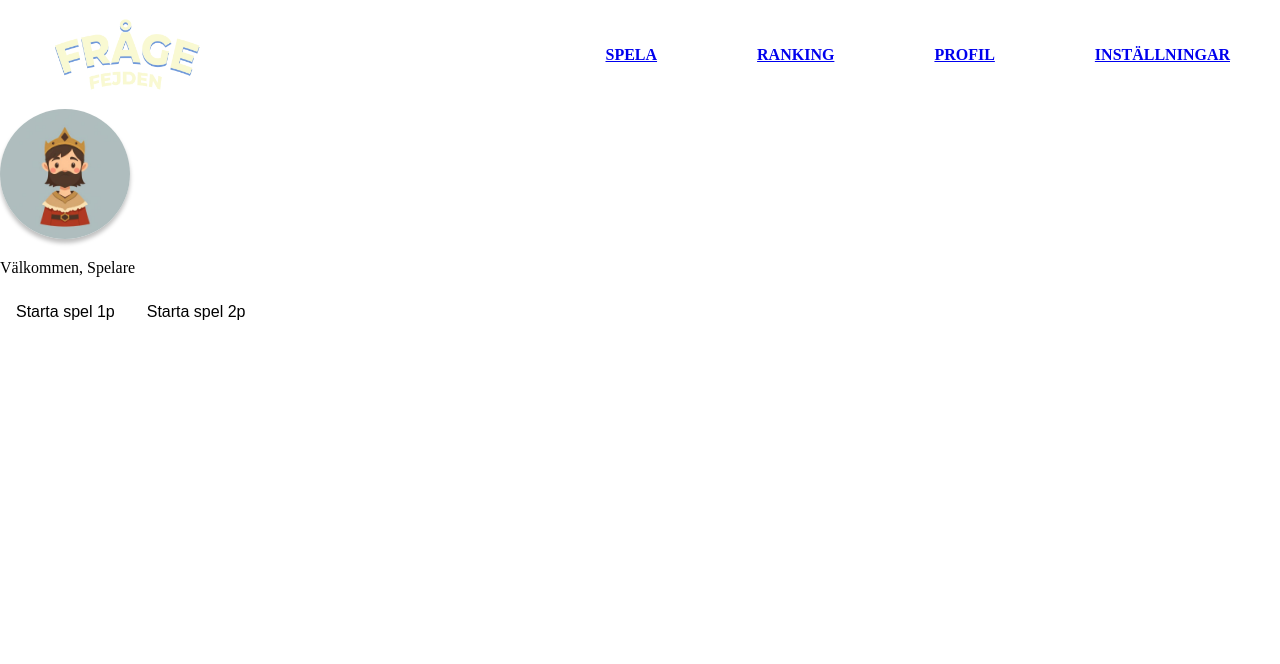
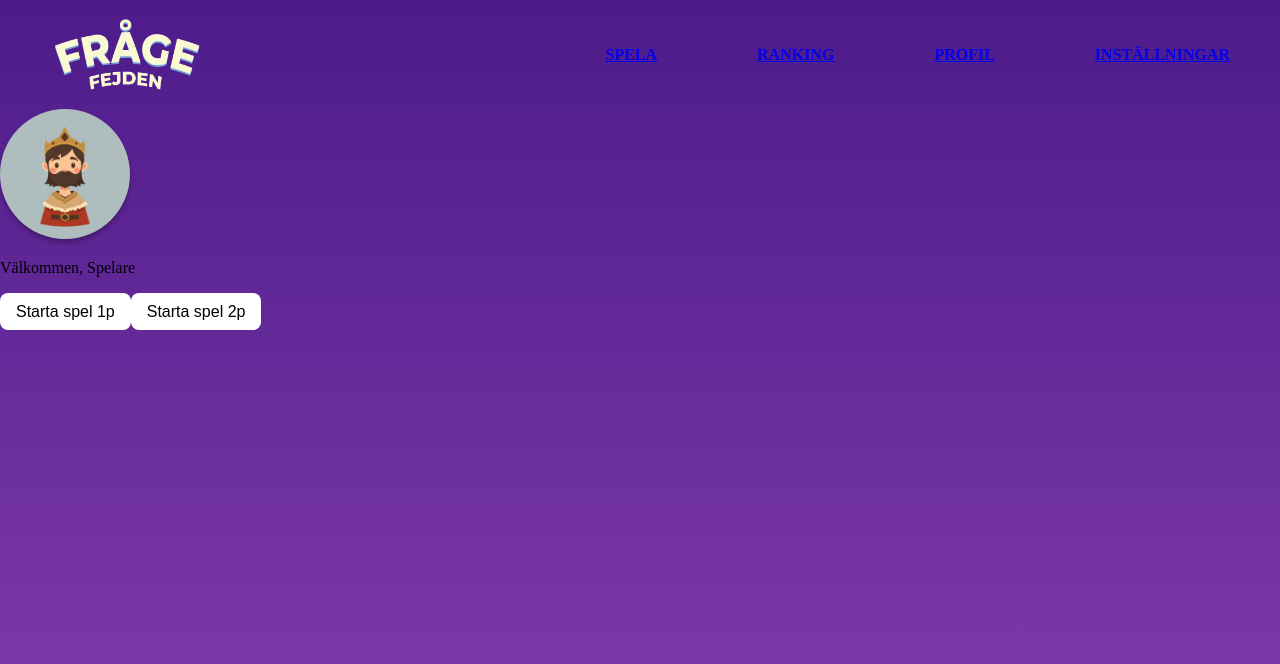
Before and after one commit to visceral89/Agil-Grupp-2, a Vue app: page / in a window 1280 px wide. Shown: the top 664 px of the page. Built offline with nearby package versions, Linux system fonts and the light colour scheme.

Commit message:
Lagt till background på body och NavbarFoot

```diff
--- a/src/components/NavbarFoot.vue
+++ b/src/components/NavbarFoot.vue
@@ -53,6 +53,7 @@ span {
 	padding-right: 6px;
 }
 .navbar-content-mobile {
+	background: var(--color-primary-menu-background);
 	padding: 16px 70px;
 	border-radius: 6px;
 	display: flex;
--- a/src/style.scss
+++ b/src/style.scss
@@ -13,6 +13,7 @@
 }
 
 body {
+    background: var(--gradient-primary-background);
 	margin: 0;
 	min-width: 320px;
 	min-height: 100vh;
```
